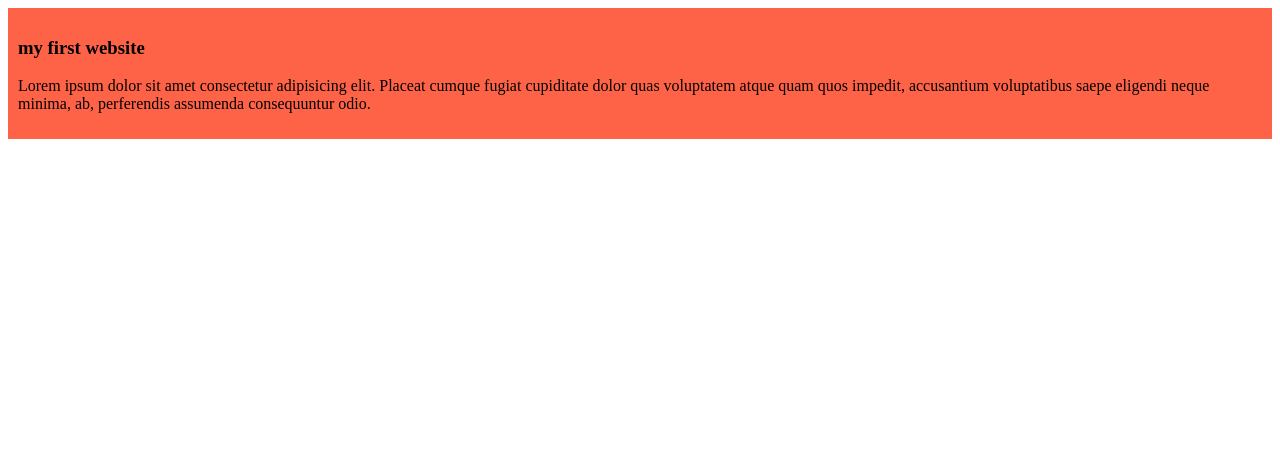
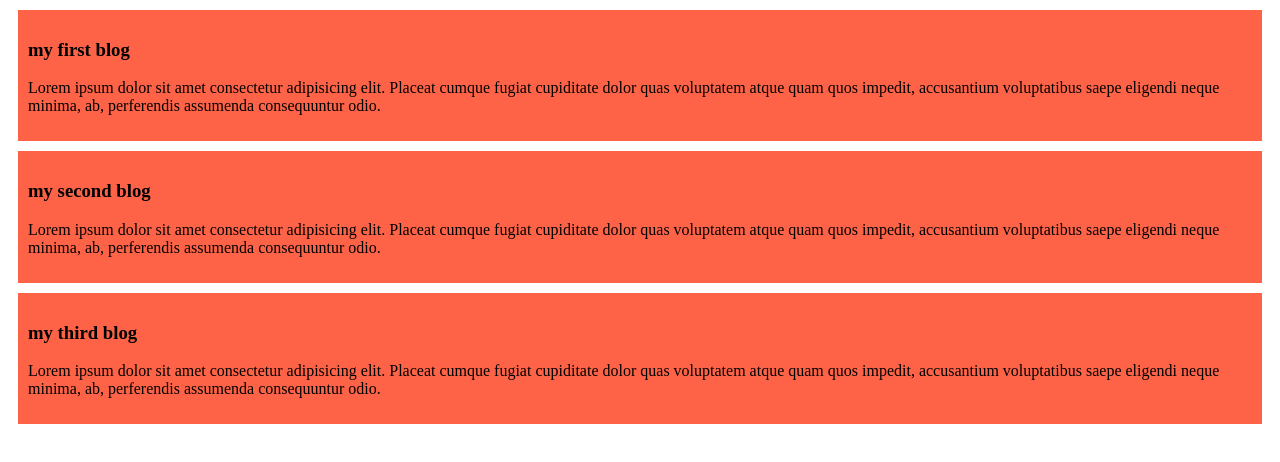
Before and after one commit to sunnah117/my-simple-website, a plain HTML site: page index.html in a window 1280 px wide. Drawn offline with Linux system fonts and the light colour scheme.

Commit message:
addeded the second and the third blog

```diff
--- a/index.html
+++ b/index.html
@@ -8,7 +8,25 @@
   </head>
   <body>
     <div>
-      <h3>my first website</h3>
+      <h3>my first blog</h3>
+      <p>
+        Lorem ipsum dolor sit amet consectetur adipisicing elit. Placeat cumque
+        fugiat cupiditate dolor quas voluptatem atque quam quos impedit,
+        accusantium voluptatibus saepe eligendi neque minima, ab, perferendis
+        assumenda consequuntur odio.
+      </p>
+    </div>
+    <div>
+      <h3>my second blog</h3>
+      <p>
+        Lorem ipsum dolor sit amet consectetur adipisicing elit. Placeat cumque
+        fugiat cupiditate dolor quas voluptatem atque quam quos impedit,
+        accusantium voluptatibus saepe eligendi neque minima, ab, perferendis
+        assumenda consequuntur odio.
+      </p>
+    </div>
+    <div>
+      <h3>my third blog</h3>
       <p>
         Lorem ipsum dolor sit amet consectetur adipisicing elit. Placeat cumque
         fugiat cupiditate dolor quas voluptatem atque quam quos impedit,
--- a/styles/blog.css
+++ b/styles/blog.css
@@ -1,4 +1,5 @@
 div{
      background-color: tomato;
      padding: 10px;
-}gi
+     margin: 10px;
+}
```
